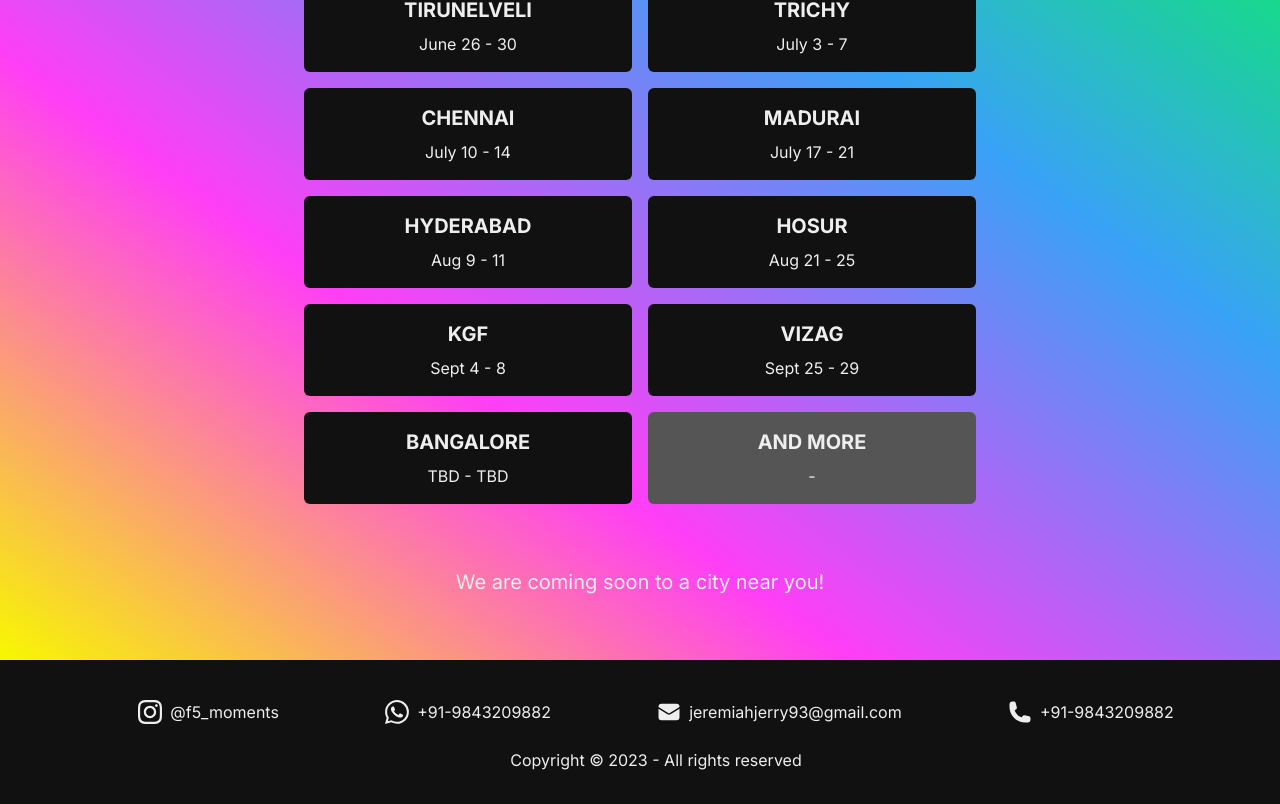
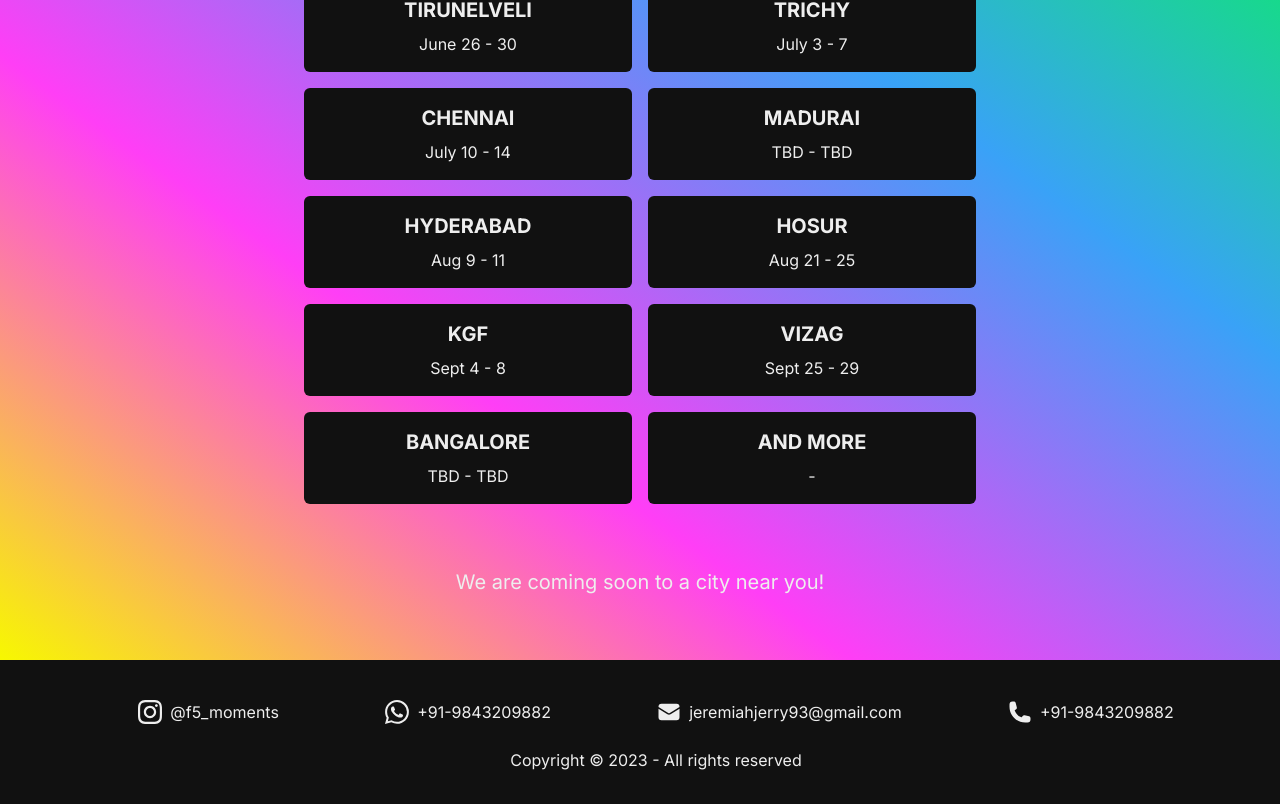
Before and after one commit to jeffreyrujenr/f5, a Next.js app: page / in a window 1280 px wide. Shown: the part 2648-3452 px from the top of the page. Built offline with nearby package versions, Linux system fonts and the light colour scheme.

Commit message:
madurai date change

```diff
--- a/src/app/page.js
+++ b/src/app/page.js
@@ -60,9 +60,9 @@ const schedule = [
   },
   {
     city: "Madurai",
-    startDate: 17,
-    endDate: 21,
-    month: 7,
+    startDate: "TBD",
+    endDate: "TBD",
+    month: "TBD",
   },
   {
     city: "Hyderabad",
@@ -232,12 +232,7 @@ export default function Home() {
         <div className="grid grid-cols-1 sm:grid-cols-2 gap-4 w-[60%] max-w-2xl">
           {schedule?.map((item) => (
             <div
-              className={`${
-                currentDate > item.endDate &&
-                (currentMonth === item.month || currentMonth > item.month)
-                  ? "bg-[#555]"
-                  : "bg-[#111]"
-              } grid-item py-2 rounded-md flex flex-col justify-center items-center`}
+              className='bg-[#111] grid-item py-2 rounded-md flex flex-col justify-center items-center'
               key={item.city}
             >
               <h3 className="text-xl uppercase font-bold my-2">{item.city}</h3>
```
